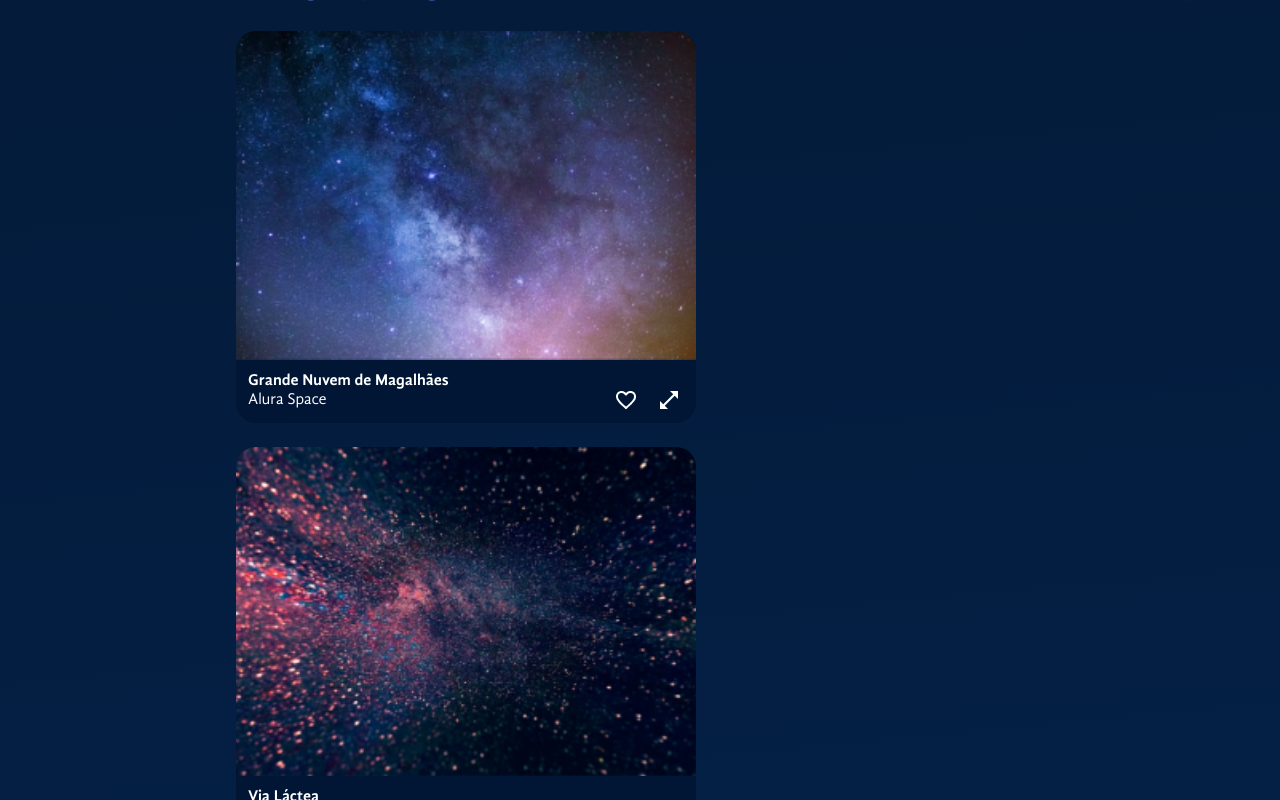
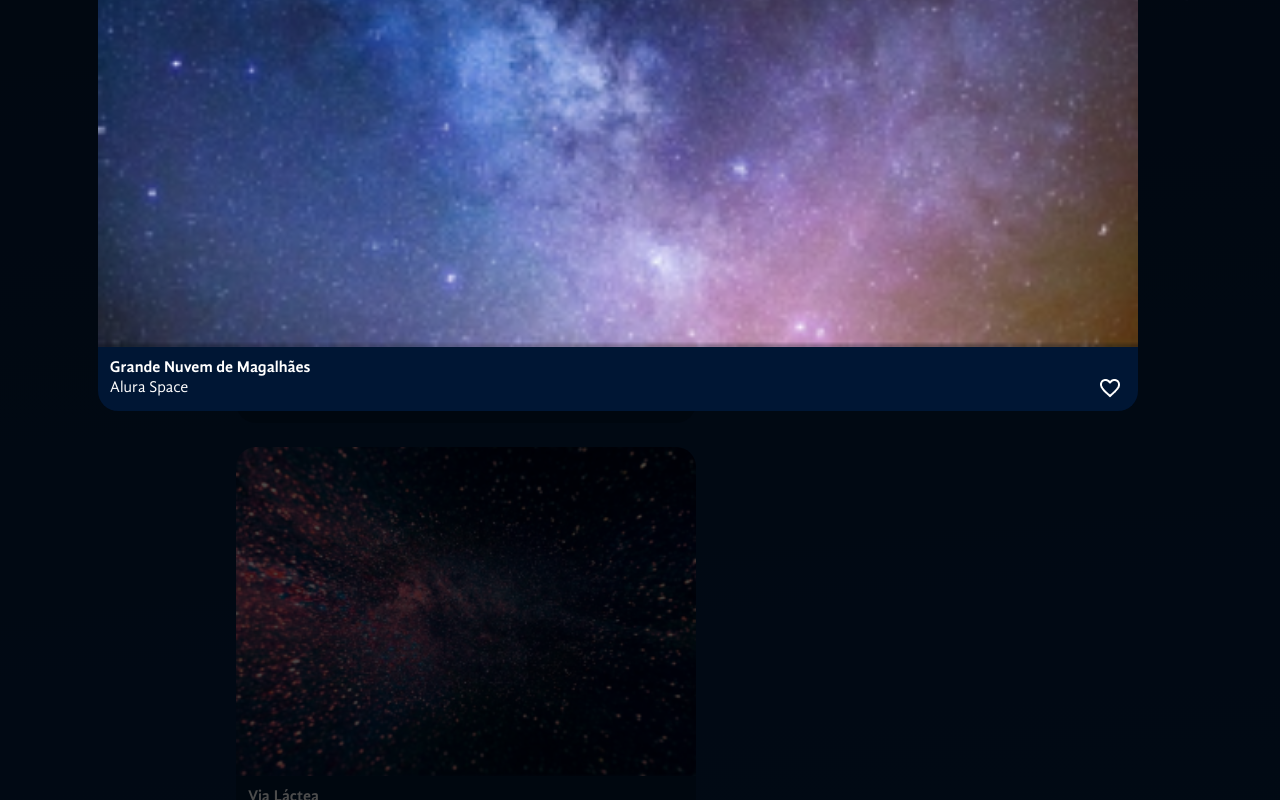
Before and after one commit to amndalsr/space-app, a React (Vite) app: page / in a window 1280 px wide. Both pictures are taken after a click on the button 669 px from the left and 1091 px from the top of the page. Shown: the part 691-1491 px from the top of the page. Built offline with nearby package versions, Linux system fonts and the light colour scheme.

Commit message:
modal finalizado

```diff
--- a/src/App.jsx
+++ b/src/App.jsx
@@ -6,8 +6,9 @@ import Banner from "./componentes/Banner";
 import bannerBackground from "./assets/banner.png";
 import Galeria from "./componentes/Galeria";
 
-import fotos from "./fotos.json"
+import fotos from "./fotos.json";
 import { useState } from "react";
+import ModalZoom from "./componentes/ModalZoom";
 
 const FundoGradiente = styled.div`
   background: linear-gradient(
@@ -38,7 +39,8 @@ const ConetudoGaleria = styled.section`
 `;
 
 const App = () => {
-  const [fotosDaGaleria, setFotosDaGaleria] = useState(fotos)
+  const [fotosDaGaleria, setFotosDaGaleria] = useState(fotos);
+  const [fotoSelecionada, setFotoSelecionada] = useState(null);
 
   return (
     <FundoGradiente>
@@ -52,12 +54,16 @@ const App = () => {
               texto="A galeria mais completa de fotos do espaço!"
               backgroundImage={bannerBackground}
             />
-            <Galeria fotos={fotosDaGaleria} />
+            <Galeria
+              aoFotoSelecionada={(foto) => setFotoSelecionada(foto)}
+              fotos={fotosDaGaleria}
+            />
           </ConetudoGaleria>
         </MainContainer>
       </AppContainer>
+      <ModalZoom foto={fotoSelecionada} />
     </FundoGradiente>
   );
-}
+};
 
 export default App;
--- a/src/componentes/Galeria/Imagem/index.jsx
+++ b/src/componentes/Galeria/Imagem/index.jsx
@@ -38,7 +38,7 @@ const Rodape = styled.footer`
   align-items: center;
 `;
 
-const Imagem = ({ foto, expandida = false }) => {
+const Imagem = ({ foto, expandida = false, aoZoomSelecionado }) => {
   return (
     <Figure $expandida={expandida} id={`foto-${foto.id}`}>
       <img src={foto.path} alt={foto.alt} />
@@ -50,7 +50,7 @@ const Imagem = ({ foto, expandida = false }) => {
             <img src="/icones/favorito.png" alt="Icone de favorito" />
           </BotaoIcone>
           {!expandida && (
-            <BotaoIcone aria-hidden={expandida}>
+            <BotaoIcone aria-hidden={expandida} onClick={() => aoZoomSelecionado(foto)}>
               <img src="/icones/expandir.png" alt="Icone de expandir" />
             </BotaoIcone>
           )}
--- a/src/componentes/Galeria/index.jsx
+++ b/src/componentes/Galeria/index.jsx
@@ -19,7 +19,7 @@ const ImagensContainer = styled.section`
   gap: 24px;
 `;
 
-const Galeria = ({ fotos = [] }) => {
+const Galeria = ({ fotos = [], aoFotoSelecionada }) => {
   return (
     <>
       <Tags />
@@ -29,6 +29,7 @@ const Galeria = ({ fotos = [] }) => {
           <ImagensContainer>
             {fotos.map((foto) => (
               <Imagem
+              aoZoomSelecionado={aoFotoSelecionada}
               key={foto.id}
               foto={foto}
               />
--- /dev/null
+++ b/src/componentes/ModalZoom/index.jsx
@@ -0,0 +1,52 @@
+import styled from "styled-components";
+import Imagem from "../Galeria/Imagem";
+import BotaoIcone from "../BotaoIcone";
+
+const Overlay = styled.div`
+  background-color: rgb(0, 0, 0, 0.7);
+  position: fixed;
+  top: 0;
+  right: 0;
+  bottom: 0;
+  left: 0;
+`;
+
+const DialogEstilizado = styled.dialog`
+  position: absolute;
+  top: 294px;
+  background: transparent;
+  padding: 0;
+  border: 0;
+  width: 1156px;
+  display: flex;
+  justify-content: center;
+  form {
+    button {
+      position: relative;
+      top: 20px;
+      right: 60px;
+    }
+  }
+`;
+
+const ModalZoom = ({ foto }) => {
+  return (
+    <>
+      {foto && (
+        <>
+          <Overlay />
+          <DialogEstilizado open={!!foto}>
+            <Imagem foto={foto} expandida={true} />
+            <form method="dialog">
+              <BotaoIcone formMethod="dialog">
+                <img src="/icones/fechar.png" alt="Icone de fechar" />
+              </BotaoIcone>
+            </form>
+          </DialogEstilizado>
+        </>
+      )}
+    </>
+  );
+};
+
+export default ModalZoom;
```
